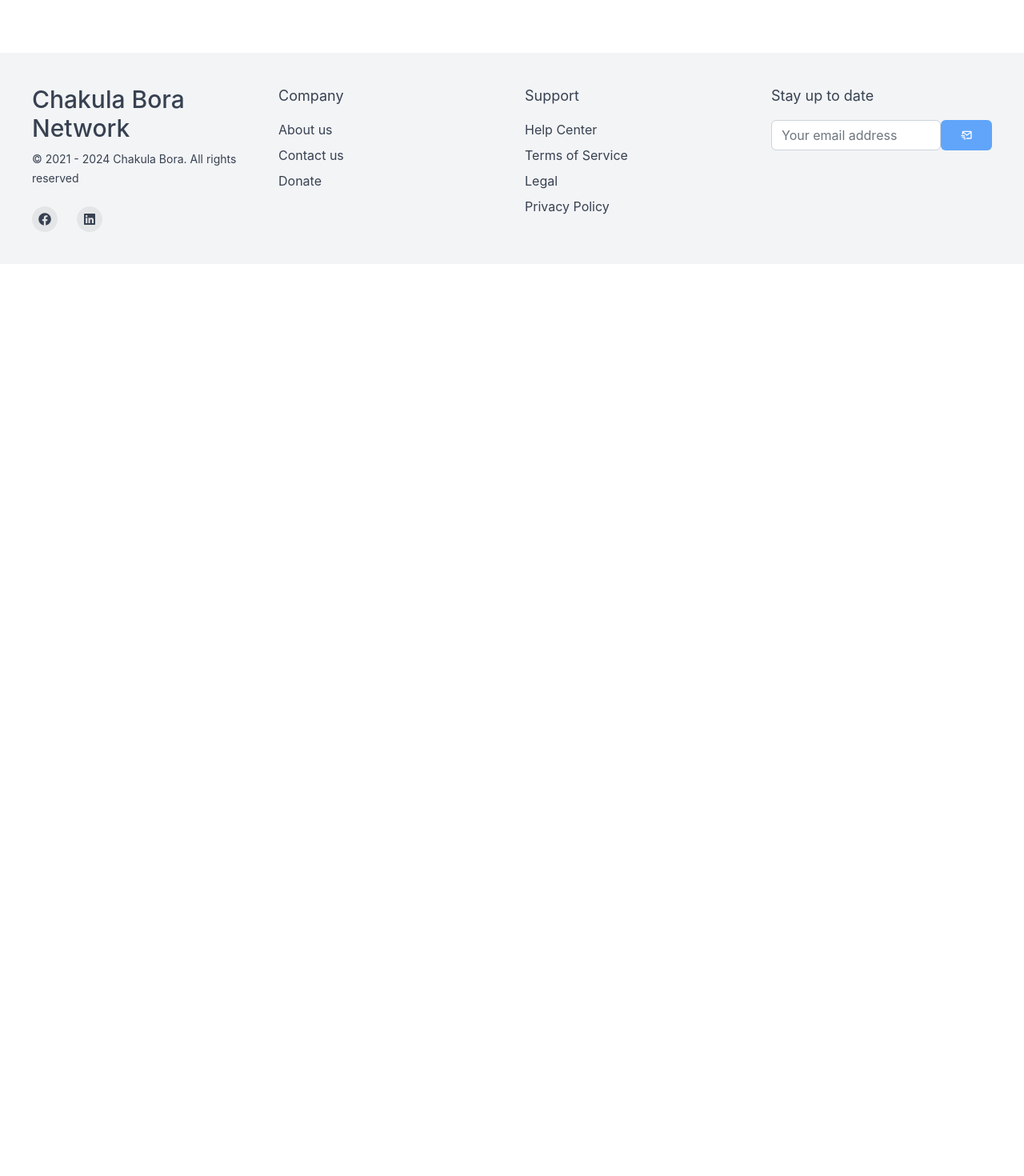
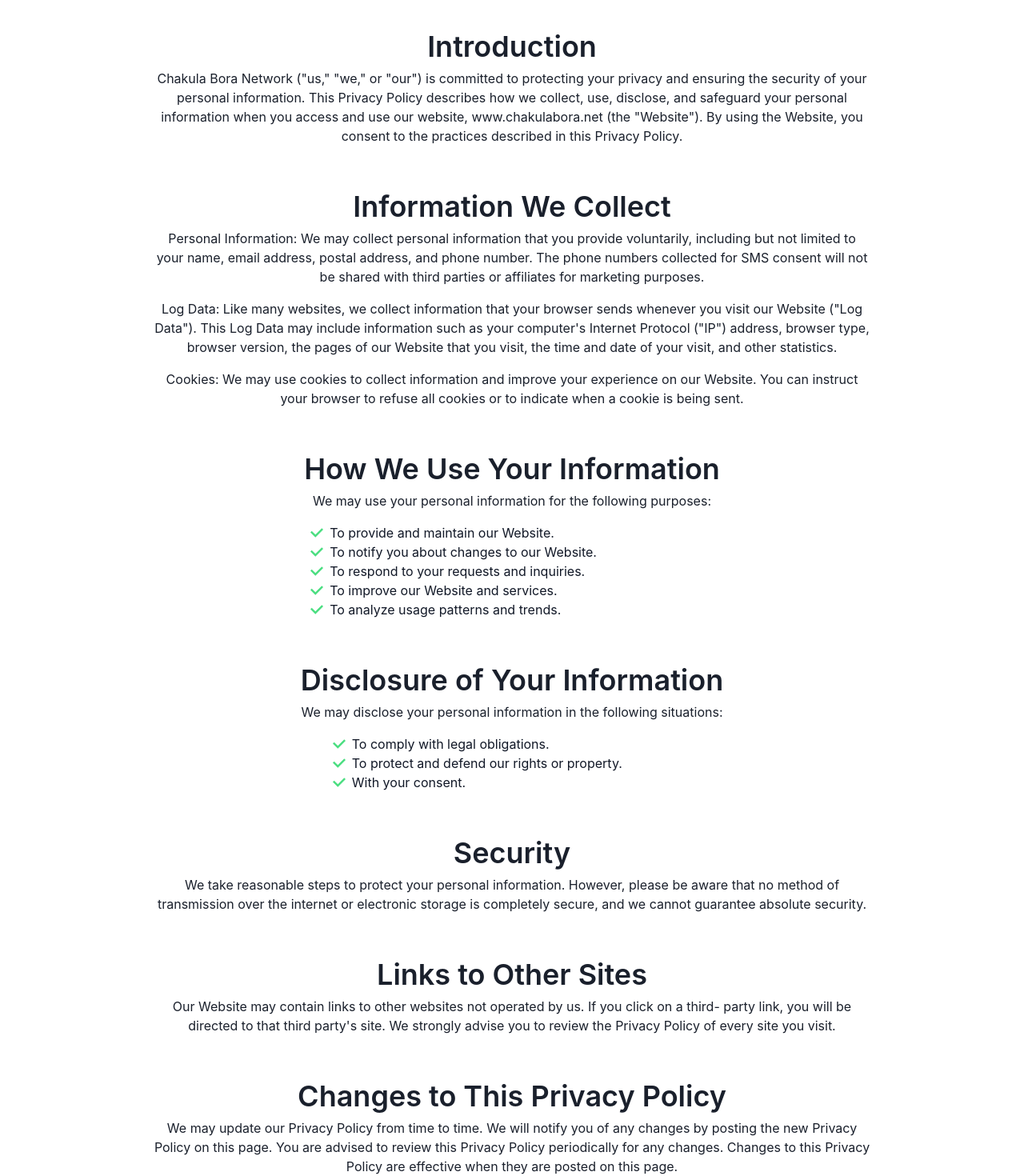
Before and after one commit to uchman005/chakulabora, a Next.js app: page /privacy in a window 1280 px wide. Shown: the part 240-1710 px from the top of the page at 80% size. Before the commit the page ends 800 px from the top, so only its background shows below. Built offline with nearby package versions, Linux system fonts and the light colour scheme.

Commit message:
Updated privacy policy

```diff
--- a/src/components/Features.tsx
+++ b/src/components/Features.tsx
@@ -1,6 +1,4 @@
-import {
-  Icon
-} from '@chakra-ui/react';
+import { Icon } from '@chakra-ui/react';
 import { CheckIcon } from '@chakra-ui/icons';
 import Image from 'next/image'
 const features = [
--- a/src/components/Hero.tsx
+++ b/src/components/Hero.tsx
@@ -12,11 +12,11 @@
             made easy
           </span>
         </h1>
-        <span className='text-gray-500 max-w-3xl'>
+        <p className='text-gray-500 max-w-3xl'>
           Stay up-to-date with best practices in Sustainable Agricuture and
           environmental care.
           Chakula Bora Network is a community for farmers developed by farmers.
-        </span>
+        </p>
         <div className='flex flex-row space-x-6'>
           <Link href="/auth/signup" className="bg-blue-400 hover:bg-blue-500 text-white rounded-full px-6 py-2 font-semibold transition duration-300 ease-in-out">
             Get started
--- a/src/pages/privacy.tsx
+++ b/src/pages/privacy.tsx
@@ -1,6 +1,8 @@
 import Navbar from '@/components/Navbar'
 import Footer from '@/components/Footer'
 import Head from 'next/head'
+import { Icon } from '@chakra-ui/react';
+import { CheckIcon } from '@chakra-ui/icons';
 
 export default function Privacy() {
     return (
@@ -27,11 +29,141 @@
                 <meta name="msapplication-TileColor" content="#ffffff" />
             </Head>
             <Navbar />
-            <div className='max-w-7xl'>
+            <main className='max-w-4xl mx-auto'>
                 <div className="text-center flex flex-col justify-center items-center py-20 md:py-28 space-y-8 md:space-y-10">
-                    Privacy Policy
+                    <h1 className="font-semibold text-3xl sm:text-4xl md:text-6xl leading-110 font-bold" >Privacy Policy</h1>
+                    <section>
+                        <h2 className="font-semibold text-2xl sm:text-4xl md:text-4xl">Introduction</h2>
+                        <p>
+                            Chakula Bora Network (&quot;us,&quot; &quot;we,&quot; or &quot;our&quot;) is committed to protecting your privacy and
+                            ensuring the security of your personal information. This Privacy Policy describes how we
+                            collect, use, disclose, and safeguard your personal information when you access and use our
+                            website, <a href="https://www.chakulabora.net">www.chakulabora.net</a> (the &quot;Website&quot;). By using the Website, you consent to the
+                            practices described in this Privacy Policy.
+                        </p>
+                    </section>
+                    <section>
+                        <h2 className="font-semibold text-2xl sm:text-4xl md:text-4xl">Information We Collect</h2>
+                        <p>
+                            Personal Information: We may collect personal information that you provide voluntarily,
+                            including but not limited to your name, email address, postal address, and phone
+                            number. The phone numbers collected for SMS consent will not be shared with third
+                            parties or affiliates for marketing purposes.
+                        </p>
+                        <p>
+                            Log Data: Like many websites, we collect information that your browser sends whenever
+                            you visit our Website (&quot;Log Data&quot;). This Log Data may include information such as your
+                            computer&#39;s Internet Protocol (&quot;IP&quot;) address, browser type, browser version, the pages of
+                            our Website that you visit, the time and date of your visit, and other statistics.
+                        </p>
+                        <p>
+                            Cookies: We may use cookies to collect information and improve your experience on our
+                            Website. You can instruct your browser to refuse all cookies or to indicate when a
+                            cookie is being sent.
+                        </p>
+                    </section>
+                    <section>
+                        <h2 className="font-semibold text-2xl sm:text-4xl md:text-4xl">How We Use Your Information</h2>
+                        <p>
+                            We may use your personal information for the following purposes:
+                        </p>
+                        <ul className="p-0">
+                            <li className="px-2 text-green-400 flex items-center justify-start gap-2">
+                                <Icon as={CheckIcon} />
+                                <p className="m-0 text-gray-900">
+                                    To provide and maintain our Website.
+                                </p>
+                            </li>
+                            <li className="px-2 text-green-400 flex items-center justify-start gap-2">
+                                <Icon as={CheckIcon} />
+                                <p className="m-0 text-gray-900">
+                                    To notify you about changes to our Website.
+                                </p>
+                            </li>
+                            <li className="px-2 text-green-400 flex items-center justify-start gap-2">
+                                <Icon as={CheckIcon} />
+                                <p className="m-0 text-gray-900">
+                                    To respond to your requests and inquiries.
+                                </p>
+                            </li>
+                            <li className="px-2 text-green-400 flex items-center justify-start gap-2">
+                                <Icon as={CheckIcon} />
+                                <p className="m-0 text-gray-900">
+                                    To improve our Website and services.
+                                </p>
+                            </li>
+                            <li className="px-2 text-green-400 flex items-center justify-start gap-2">
+                                <Icon as={CheckIcon} />
+                                <p className="m-0 text-gray-900">
+                                    To analyze usage patterns and trends.
+                                </p>
+                            </li>
+                        </ul>
+                    </section>
+                    <section>
+                        <h2 className="font-semibold text-2xl sm:text-4xl md:text-4xl">Disclosure of Your Information</h2>
+                        <p>
+                            We may disclose your personal information in the following situations:
+                        </p>
+                        <ul>
+                            <li className="px-2 text-green-400 flex items-center justify-start gap-2">
+                                <Icon as={CheckIcon} />
+                                <p className="m-0 text-gray-900">
+                                    To comply with legal obligations.
+                                </p>
+                            </li>
+                            <li className="px-2 text-green-400 flex items-center justify-start gap-2">
+                                <Icon as={CheckIcon} />
+                                <p className="m-0 text-gray-900">
+                                    To protect and defend our rights or property.
+                                </p>
+                            </li>
+                            <li className="px-2 text-green-400 flex items-center justify-start gap-2">
+                                <Icon as={CheckIcon} />
+                                <p className="m-0 text-gray-900">
+                                    With your consent.
+                                </p>
+                            </li>
+                        </ul>
+                    </section>
+                    <section>
+                        <h2 className="font-semibold text-2xl sm:text-4xl md:text-4xl">
+                            Security
+                        </h2>
+                        <p>
+                            We take reasonable steps to protect your personal information. However, please be aware
+                            that no method of transmission over the internet or electronic storage is completely secure,
+                            and we cannot guarantee absolute security.
+                        </p>
+                    </section>
+                    <section>
+                        <h2 className="font-semibold text-2xl sm:text-4xl md:text-4xl">Links to Other Sites</h2>
+                        <p>
+                            Our Website may contain links to other websites not operated by us. If you click on a third-
+                            party link, you will be directed to that third party&#39;s site. We strongly advise you to review
+                            the Privacy Policy of every site you visit.
+                        </p>
+                    </section>
+                    <section>
+                        <h2 className="font-semibold text-2xl sm:text-4xl md:text-4xl">
+                            Changes to This Privacy Policy
+                        </h2>
+                        <p>
+                            We may update our Privacy Policy from time to time. We will notify you of any changes by posting the new Privacy Policy on this page.
+                            You are advised to review this Privacy Policy periodically for any changes. Changes to this Privacy Policy are effective when they are posted on this page.
+                        </p>
+                    </section>
+                    <article>
+                        <h2 className="font-semibold text-2xl sm:text-4xl md:text-4xl">
+                            Contact Us
+                        </h2>
+                        <p className='text-gray-500 max-w-3xl'>
+                            If you have any questions about this Privacy Policy, please contact us:
+                            admin@passionofhope.org
+                        </p>
+                    </article>
                 </div>
-            </div>
+            </main>
             <Footer />
         </>
     )
```
Lines whose indentation alone changed are shown as unchanged.
